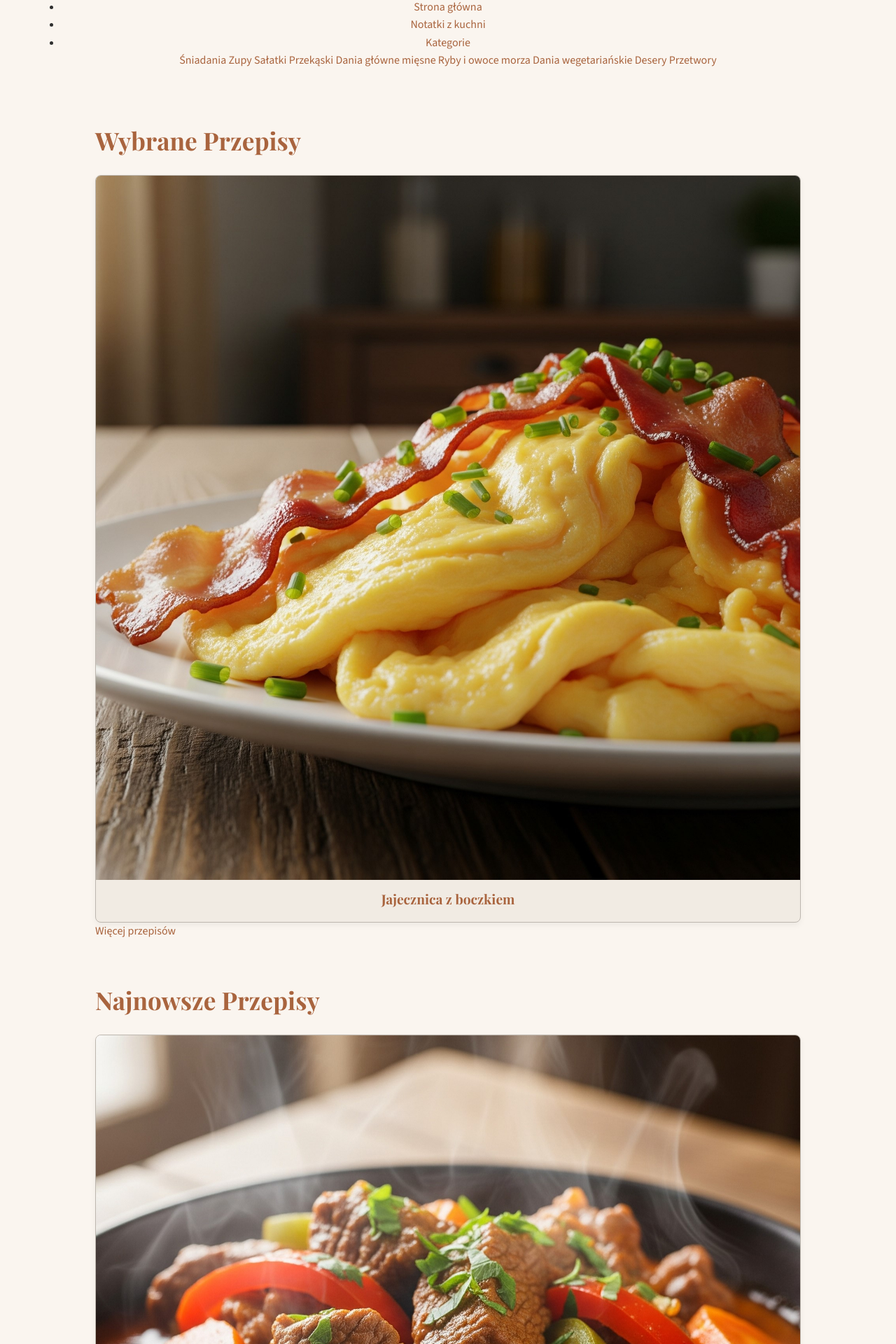
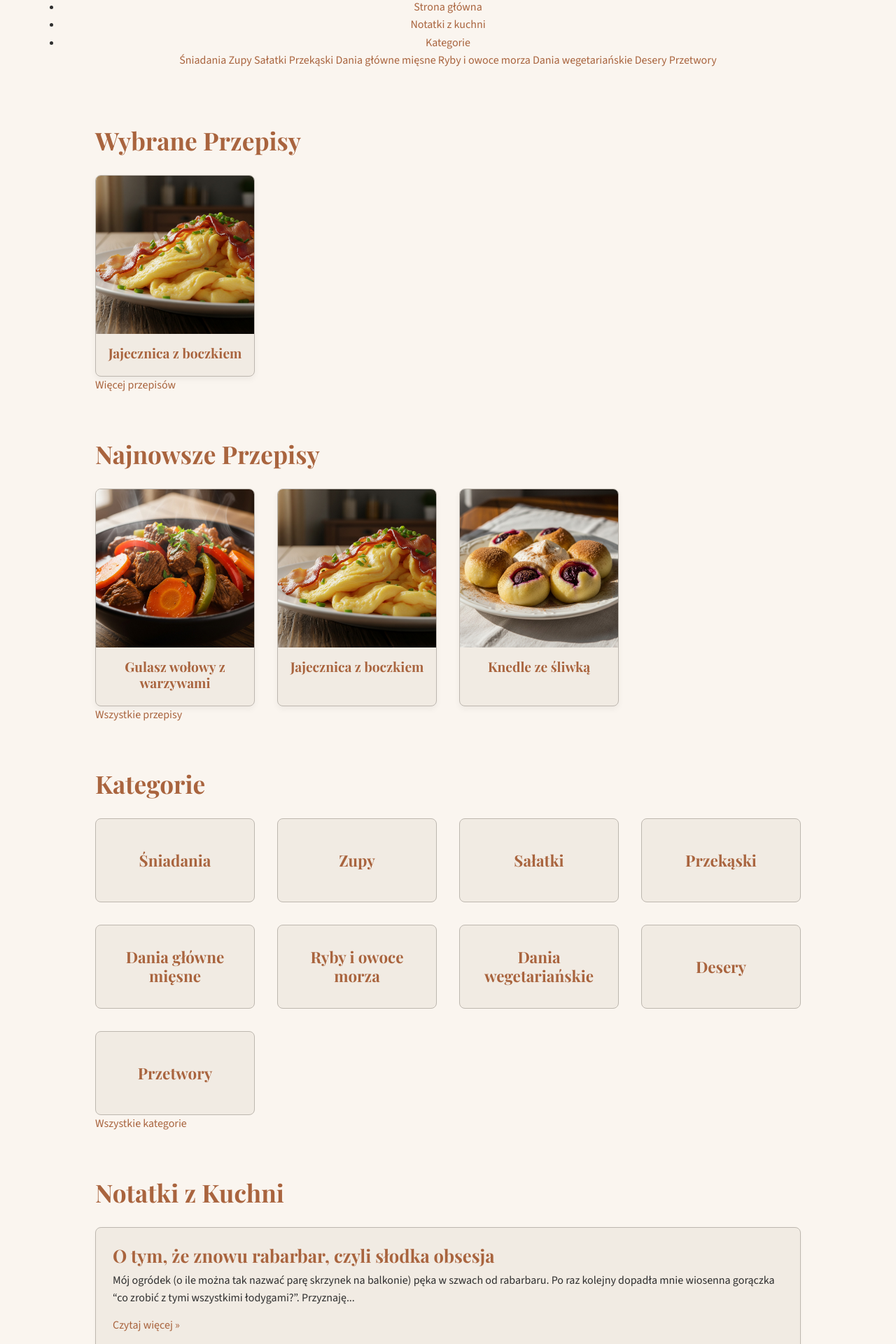
Before and after one commit to piotrsenator/kuchnia, a Jekyll site: the page built from index.html, in a window 1280 px wide. Shown: the part 636-2556 px from the top of the page at 70% size. Built offline with Jekyll 4.4.1, drawn with Linux system fonts in a browser that asks for light colours.

Commit message:
Update style.css

```diff
--- a/assets/css/style.css
+++ b/assets/css/style.css
@@ -102,14 +102,14 @@ a:hover {
 
 .site-description-short {
     max-width: 700px;
-    margin: 0 auto 2rem auto;
+    margin: 0 auto 2rem auto; /* Ten margines 2rem od dołu będzie odpowiadał za odstęp od kolejnej sekcji */
     color: #2E2E2E; /* Kolor tekstu głównego */
     font-size: 1rem;
     font-family: 'Source Sans 3', sans-serif;
 }
 
 .site-description-short p {
-    margin-bottom: 0.5em;
+    margin-bottom: 0.5em; /* Odstęp między akapitami w opisie, jeśli będzie ich więcej */
 }
 
 .site-footer {
@@ -146,6 +146,7 @@ a:hover {
     padding: 1.5rem;
 }
 
+/* Podstawowy kontener siatki - bardzo ważne! */
 .grid-container {
     display: grid;
     gap: 2rem; /* Odstęp między elementami siatki */
@@ -166,16 +167,20 @@ a:hover {
     margin-top: 0;
 }
 
-/* Siatka dla sekcji wybranych/najnowszych przepisów */
+/* Siatki dla sekcji przepisów (wybrane, najnowsze, wszystkie) - kluczowe poprawki! */
 .featured-recipes-grid,
 .latest-recipes-grid,
 .recipes-grid {
+    display: grid; /* Upewniamy się, że to jest siatka */
     grid-template-columns: repeat(auto-fit, minmax(220px, 1fr)); /* Zmniejszono min-width dla kafelków */
+    gap: 2rem; /* Odstęp między kafelkami */
 }
 
-/* Siatka dla kategorii */
+/* Siatka dla kategorii - kluczowe poprawki! */
 .categories-grid {
+    display: grid; /* Upewniamy się, że to jest siatka */
     grid-template-columns: repeat(auto-fit, minmax(180px, 1fr)); /* Zmniejszono min-width dla kafelków kategorii */
+    gap: 2rem; /* Odstęp między kafelkami */
 }
 
 
@@ -460,6 +465,13 @@ a:hover {
         padding: 1rem; /* Mniejszy padding na mobilnych */
     }
     /* Wszystkie siatki będą miały 1 kolumnę na bardzo małych ekranach domyślnie, dzięki auto-fit */
+    .featured-recipes-grid,
+    .latest-recipes-grid,
+    .recipes-grid,
+    .categories-grid {
+        grid-template-columns: repeat(auto-fit, minmax(200px, 1fr)); /* Na małych ekranach mogą być 2 kolumny, jeśli ekran jest wystarczająco szeroki */
+        gap: 1.5rem; /* Mniejsze odstępy na mobilnych */
+    }
 }
 
 /* Tablet (breakpoint: >= 768px) */
@@ -503,10 +515,10 @@ a:hover {
     .featured-recipes-grid,
     .latest-recipes-grid,
     .recipes-grid {
-        grid-template-columns: repeat(4, 1fr); /* Zmieniono na 4 kolumny na desktopie */
+        grid-template-columns: repeat(4, 1fr); /* 4 kolumny na desktopie */
     }
     .categories-grid {
-        grid-template-columns: repeat(4, 1fr); /* Zmieniono na 4 kolumny na desktopie */
+        grid-template-columns: repeat(4, 1fr); /* 4 kolumny na desktopie */
     }
 }
 
```
